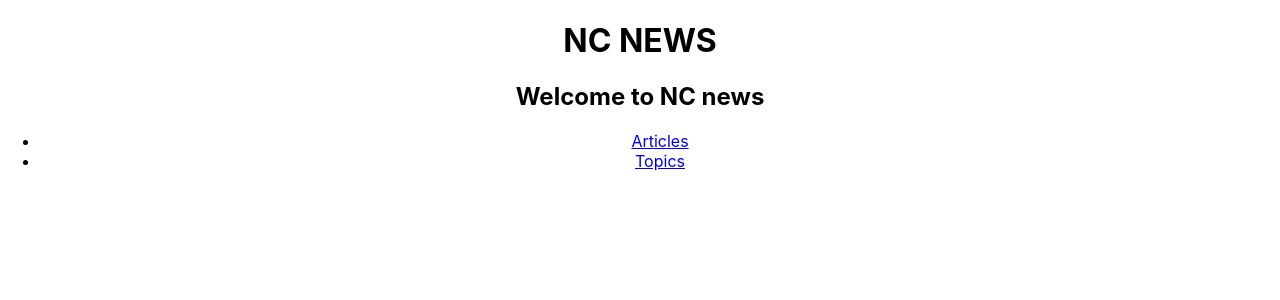
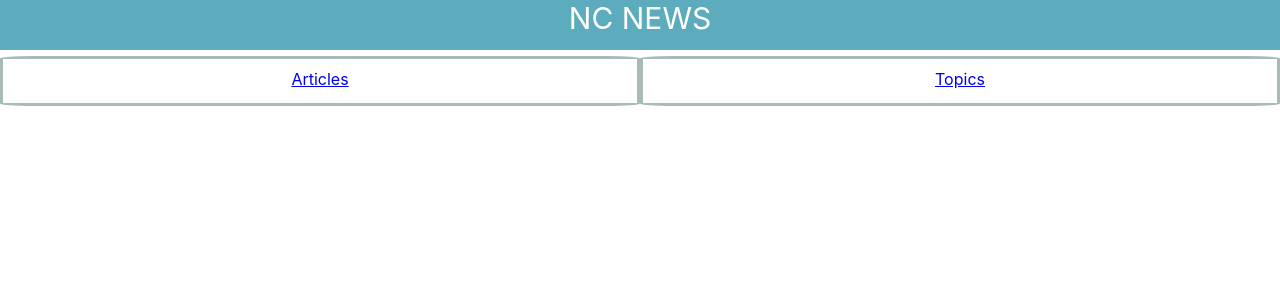
Before and after one commit to mohammedsharah1/NCNews, a React (Create React App) app: page / in a window 1280 px wide. Shown: the top 300 px of the page. Built offline with nearby package versions, Linux system fonts and the light colour scheme.

Commit message:
add some css

```diff
--- a/package.json
+++ b/package.json
@@ -11,6 +11,7 @@
     "react-dom": "^18.2.0",
     "react-router-dom": "^6.4.4",
     "react-scripts": "5.0.1",
+    "styled-components": "^5.3.9",
     "web-vitals": "^2.1.4"
   },
   "scripts": {
--- a/src/App.css
+++ b/src/App.css
@@ -1,8 +1,12 @@
-.App {
+ .App {
   text-align: center;
+  background:#e0ebeb;
+  /* background-image: url('./images/mr-cup-fabien-barral-Mwuod2cm8g4-unsplash.jpg')  ;
+  background-size: cover 100% 100%;
+  background-position: center; */
 }
 
-.App-logo {
+/* .App-logo {
   height: 40vmin;
   pointer-events: none;
 }
@@ -36,3 +40,15 @@
     transform: rotate(360deg);
   }
 }
+
+* {
+  background-color: rgb(175, 220, 221);
+}
+.header {
+  border-width: 10px;
+  border-color: black;
+  background-color: blue;
+
+
+
+} */
--- a/src/App.js
+++ b/src/App.js
@@ -6,7 +6,7 @@ import { Routes, Route } from "react-router-dom";
 import SingleArticle from "./components/SingleArticle";
 import Home from "./components/Home";
 import Topics from "./components/Topics";
-import ArticlesByTopic from "./components/ArticlesByTopic";
+// import ArticlesByTopic from "./components/ArticlesByTopic";
 
 function App() {
   return (
--- a/src/components/Articles.jsx
+++ b/src/components/Articles.jsx
@@ -2,6 +2,7 @@ import { useEffect, useState } from "react";
 import { Link } from "react-router-dom";
 import { getArticles } from "../api";
 import { useParams } from "react-router-dom";
+import styled from "styled-components";
 
 const Articles = () => {
   const [articles, setArticles] = useState([]);
@@ -13,6 +14,16 @@ const Articles = () => {
       setIsLoading(false);
     });
   }, [topic]);
+  const ArticleCard = styled.li`
+
+
+  display: inline-block;
+  border: 1px solid;
+  padding: 1rem 1rem;
+  justify-content: center;
+  border-color: #a7bcb9;
+  margin: 0.5%
+  `
 
   return isLoading ? (
     <p>loading...</p>
@@ -21,14 +32,14 @@ const Articles = () => {
       {topic ? <h2 className="topic-header">{topic}</h2> : null}
       {articles.map((article) => {
         return (
-          <li key={article.article_id} className="articleCard">
+          <ArticleCard key={article.article_id} className="articleCard">
             <Link to={`/articles/article/${article.article_id}`}>
               <h3>{article.title}</h3>
             </Link>
 
             <h4>Author: {article.author}</h4>
             <h4>Topic: {article.topic}</h4>
-          </li>
+          </ArticleCard>
         );
       })}
     </ul>
--- a/src/components/Header.jsx
+++ b/src/components/Header.jsx
@@ -1,11 +1,25 @@
+import styled from "styled-components";
 
+
+const Section = styled.section`
+  background-color: #5dacbd;
+  height: 50px;
+  text-align: center;
+`;
+
+const Title = styled.h1`
+  margin: initial;
+  color: white;
+  font-size: 30px;
+  font-weight: 400;
+`;
 
 const Header = () => {
   return (
-    <div>
-      <h1>NC NEWS</h1>
-      <h2>Welcome to NC news</h2>
-    </div>
+    <Section>
+      <Title>NC NEWS</Title>
+      {/* <Head>Welcome to NC news</Head> */}
+    </Section>
   );
 };
 
--- a/src/components/Nav.jsx
+++ b/src/components/Nav.jsx
@@ -1,14 +1,36 @@
 import {Link} from "react-router-dom"
+import styled from "styled-components";
+
+const ArticlesDiv = styled.section`
+    margin-top: 0.5%;
+    box-sizing: border-box;
+    padding: 10px;
+    margin-bottom: 0.5%;
+    float: left;
+    width: 50%;
+    height: 50px;
+    border: solid;
+    border-radius: 5%;
+    text-align: center;
+    border-color: #a7bcb9;;
+
+`
 
 const Nav =()=>{
     return(
-    <div className="Navbar">
-        <ul>
+    <>
+    <ArticlesDiv>
 
-        <li><Link to ={"/articles"}>Articles</Link></li>
-        <li><Link to ={"/topics"}>Topics</Link></li>
+        <Link to ={"/articles"}>Articles</Link>
 
-    </ul></div>
+     </ArticlesDiv>
+     <ArticlesDiv>
+
+         <Link to ={"/topics"}>Topics</Link>
+
+
+     </ArticlesDiv>
+    </>
     )
 }
 
```
Also changed, not shown: src/images/mr-cup-fabien-barral-Mwuod2cm8g4-unsplash.jpg (added), 1 other file (tests, documents, lock files or other folders).
